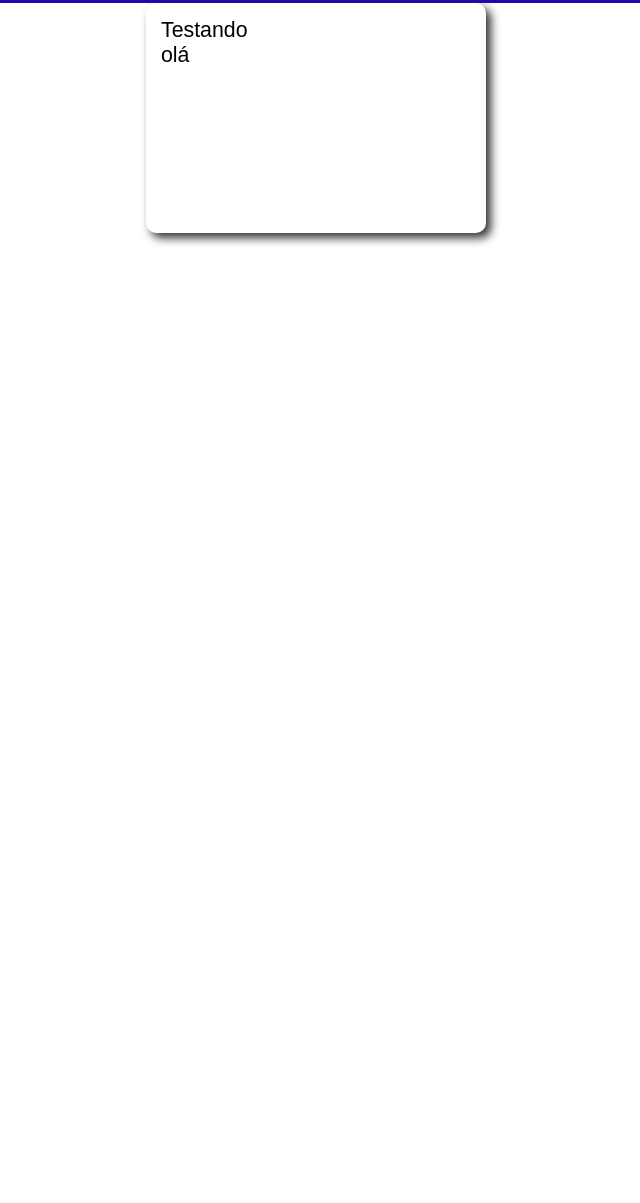
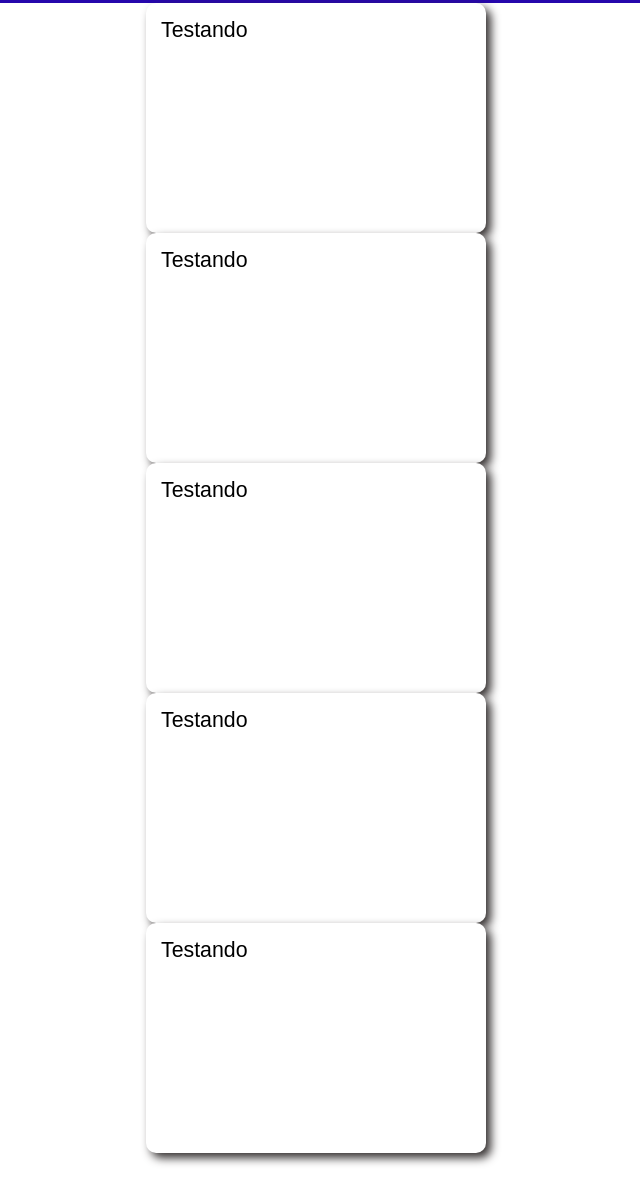
Before and after one commit to lidiamariano/LP, a plain HTML site: page modelo.html in a window 1280 px wide. Shown: the part 73-1276 px from the top of the page, without its empty margins (324-964 px from the left). Before the commit the page ends 800 px from the top, so only its background shows below. Drawn offline with Linux system fonts and the light colour scheme.

Commit message:
att criacao cards

```diff
--- a/modelo.html
+++ b/modelo.html
@@ -12,16 +12,33 @@
         <img src="logoCT.png" alt="logo Cia de Talentos" width="110" height="50">
         <div class="navbar"></div>
     </header>
-    <section>
+    <section class="jogo1">
         <div>
             Testando
         </div>
+    </section>
+    <section class="jogo2">
         <div>
-            olá
+            Testando
+        </div>
+    </section>
+    <section class="jogo3">
+        <div>
+            Testando
+        </div>
+    </section>
+    <section class="jogo4">
+        <div>
+            Testando
+        </div>
+    </section>
+    <section class="jogo5">
+        <div>
+            Testando
         </div>
     </section>
     <footer>
-        <p>&copy; LidiaMariano</p>
+        <p>&copy; ciadetalentos</p>
     </footer>
     <script src="script.js"></script>
 </body>
```
